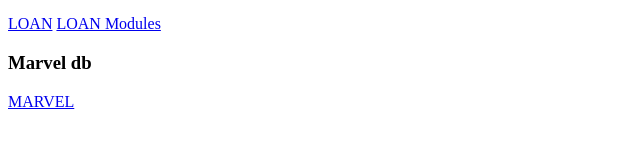
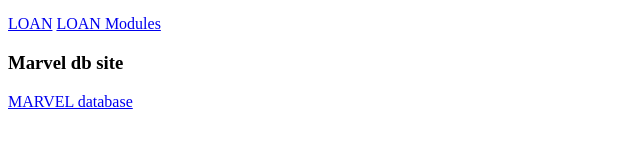
Before and after one commit to gruand13/gruand13.github.io, a plain HTML site: page index.html in a window 1280 px wide. Shown: the part 498-646 px from the top of the page, without its empty margins (0-640 px from the left). Drawn offline with Linux system fonts and the light colour scheme.

Commit message:
Update index.html

```diff
--- a/index.html
+++ b/index.html
@@ -30,8 +30,8 @@
   <a href="loan/modules.html" target="_blank">LOAN Modules</a>
       </div>
      <div class='item'>
-  <h3>Marvel db</h3>
-  <a href="marvel-main/src/index.js" target="_blank">MARVEL</a>
+  <h3>Marvel db site</h3>
+  <a href="marvel-main/src/index.js" target="_blank">MARVEL database</a>
   </div>
   </div>
 </div>
```
